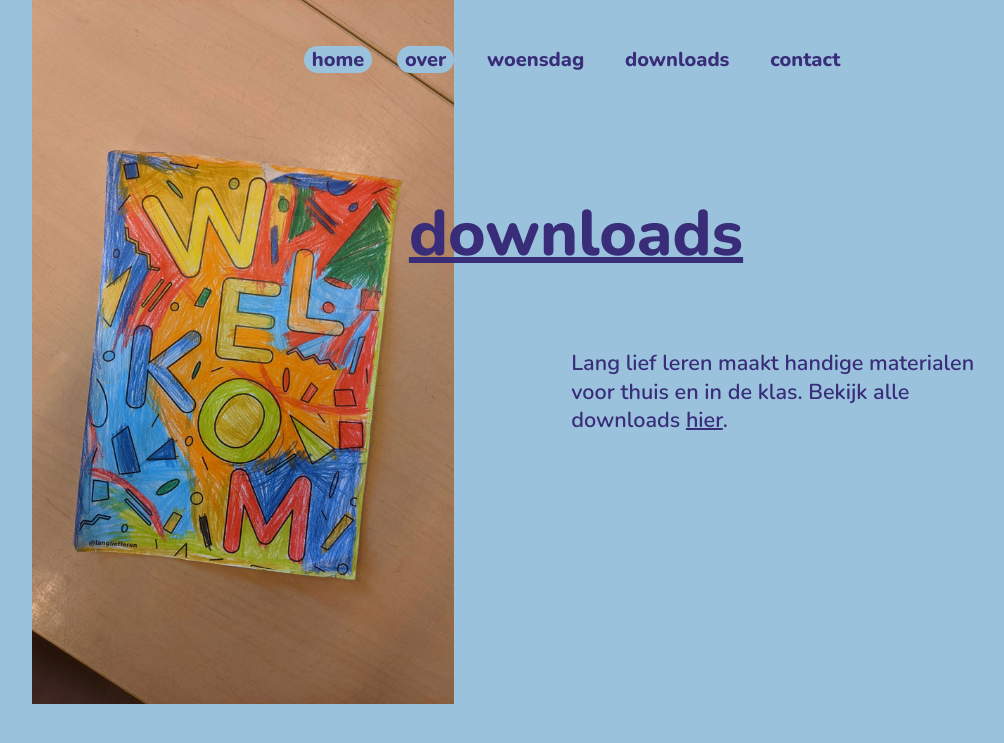
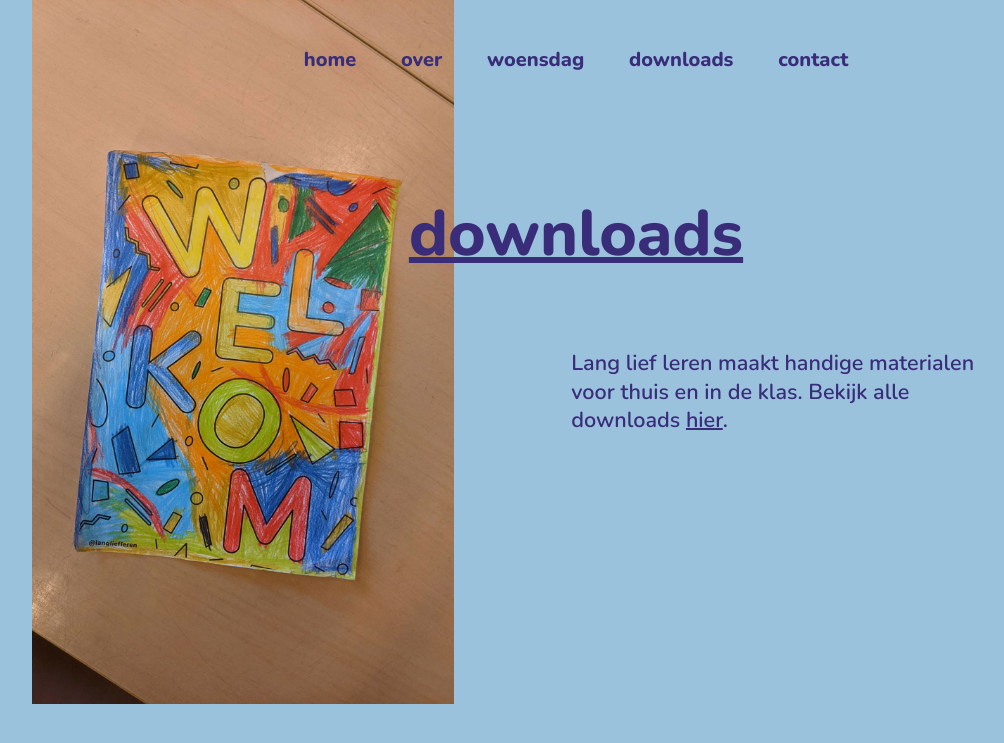
Before and after one commit to holleboom/langliefleren, a Jekyll site: the page built from downloads/index.md, in a window 1280 px wide. Shown: the top 743 px of the page, without its empty margins (64-1068 px from the left). Built offline with Jekyll 4.4.1, drawn with Linux system fonts in a browser that asks for light colours.

Commit message:
no message

```diff
--- a/_config.yml
+++ b/_config.yml
@@ -1,6 +1,6 @@
 auto: true
 permalink: /:title/
-baseurl: /langliefleren/
+baseurl: /langliefleren
 sass:
   style: compressed
   sass_dir: css/_scss
--- a/css/styles.scss
+++ b/css/styles.scss
@@ -11,7 +11,6 @@
 body {
 	background-color: $yellow;
 	nav li a {
-		background-color: $yellow;
 		outline-color: $pinkDark;
 	}
 	* {
@@ -21,8 +20,10 @@ body {
 
 	&.over {
 		background-color: $green;
+		.subpage.container {
+			box-shadow: 0 -50 $gutter $green;
+		}
 		nav li a {
-			background-color: $green;
 			outline-color: $pink;
 		}
 		* { color: $pink;}
@@ -30,8 +31,10 @@ body {
 	}
 	&.woensdagmiddagclub {
 		background-color: $pink;
+		.subpage.container {
+			box-shadow: 0 -50 $gutter $pink;
+		}
 		nav li a {
-			background-color: $pink;
 			outline-color: $blueDark;
 		}
 		* { color: $blueDark;}
@@ -40,16 +43,20 @@ body {
 	}
 	&.downloads {
 		background-color: $blue;
+		.subpage.container {
+			box-shadow: 0 -50 $gutter $blue;
+		}
 		nav li a {
-			background-color: $blue;
 			outline-color: $blueDark;
 		}
 		* { color: $blueDark; }
 	}
 	&.contact {
 		background-color: $pinkDark;
+		.subpage.container {
+			box-shadow: 0 -50 $gutter $pinkDark;
+		}
 		nav li a {
-			background-color: $pinkDark;
 			outline-color: white;
 		}
 		* {
@@ -84,8 +91,8 @@ nav {
 		a {
 			text-decoration: none;
 			border-bottom: none;
-			padding: 0 8px;
-			border-radius: 16px;
+			padding: 0 10px;
+			border-radius: 20px;
 		}
 		a:hover,
 		&.current a {
```
